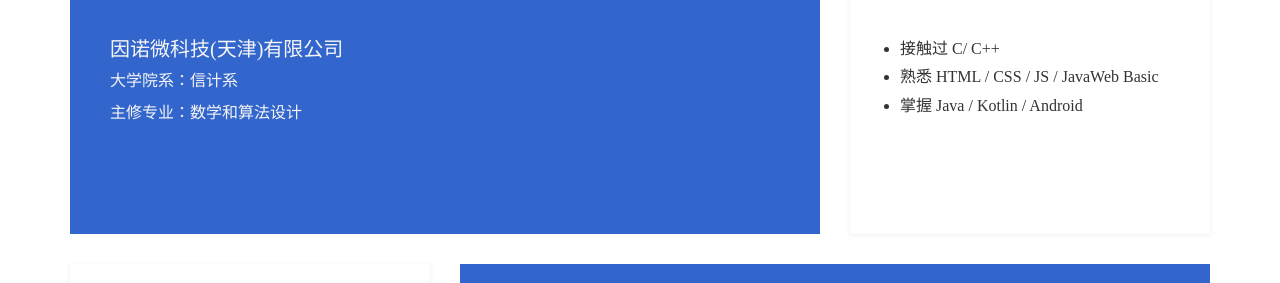
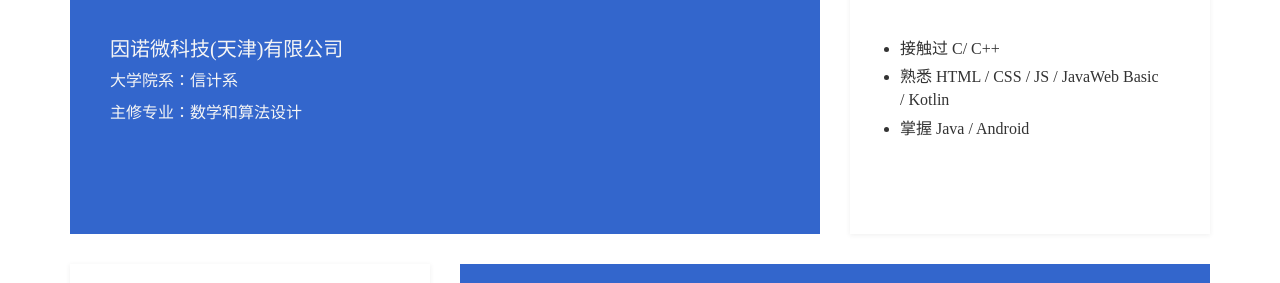
Before and after one commit to raojianxiong/raojianxiong.github.io, a Jekyll site: the page assets/resume/jianxiongrao.html, which Jekyll copies as it is, in a window 1280 px wide. Shown: the part 1175-1458 px from the top of the page. Built offline with Jekyll 4.4.1, drawn with Linux system fonts in a browser that asks for light colours; nearby versions of some CDN libraries; some web fonts are replaced; library files that are not in the unit come from our copies.

Commit message:
update jpg path

```diff
--- a/assets/resume/jianxiongrao.html
+++ b/assets/resume/jianxiongrao.html
@@ -343,8 +343,8 @@ if (document.URL.indexOf("iqiyi.com") >= 0){
 				<h2>编程能力</h2>
 					<ul>
 						<li>接触过 C/ C++</li>
-						<li>熟悉 HTML / CSS / JS / JavaWeb Basic</li>
-						<li>掌握 Java / Kotlin / Android</li>
+						<li>熟悉 HTML / CSS / JS / JavaWeb Basic / Kotlin</li>
+						<li>掌握 Java / Android</li>
 					</ul>
 			</div>
 		</div>
--- a/assets/resume/jianxiongrao_files/custom.js
+++ b/assets/resume/jianxiongrao_files/custom.js
@@ -10,9 +10,9 @@ $(window).load(function(){
 $(function(){
     jQuery(document).ready(function() {
 		$('body').backstretch([
-	 		 "jianxiongrao_files/tm-bg-slide-1.jpg",
-	 		 "jianxiongrao_files/tm-bg-slide-2.jpg",
-			 "jianxiongrao_files/tm-bg-slide-3.jpg"
+	 		 "https://wirjx.top/assets/resume/jianxiongrao_files/tm-bg-slide-1.jpg",
+	 		 "https://wirjx.top/assets/resume/jianxiongrao_files/tm-bg-slide-2.jpg",
+			 "https://wirjx.top/assets/resume/jianxiongrao_files/tm-bg-slide-3.jpg"
 	 			], 	{duration: 3200, fade: 1300});
 		});
 })
```
